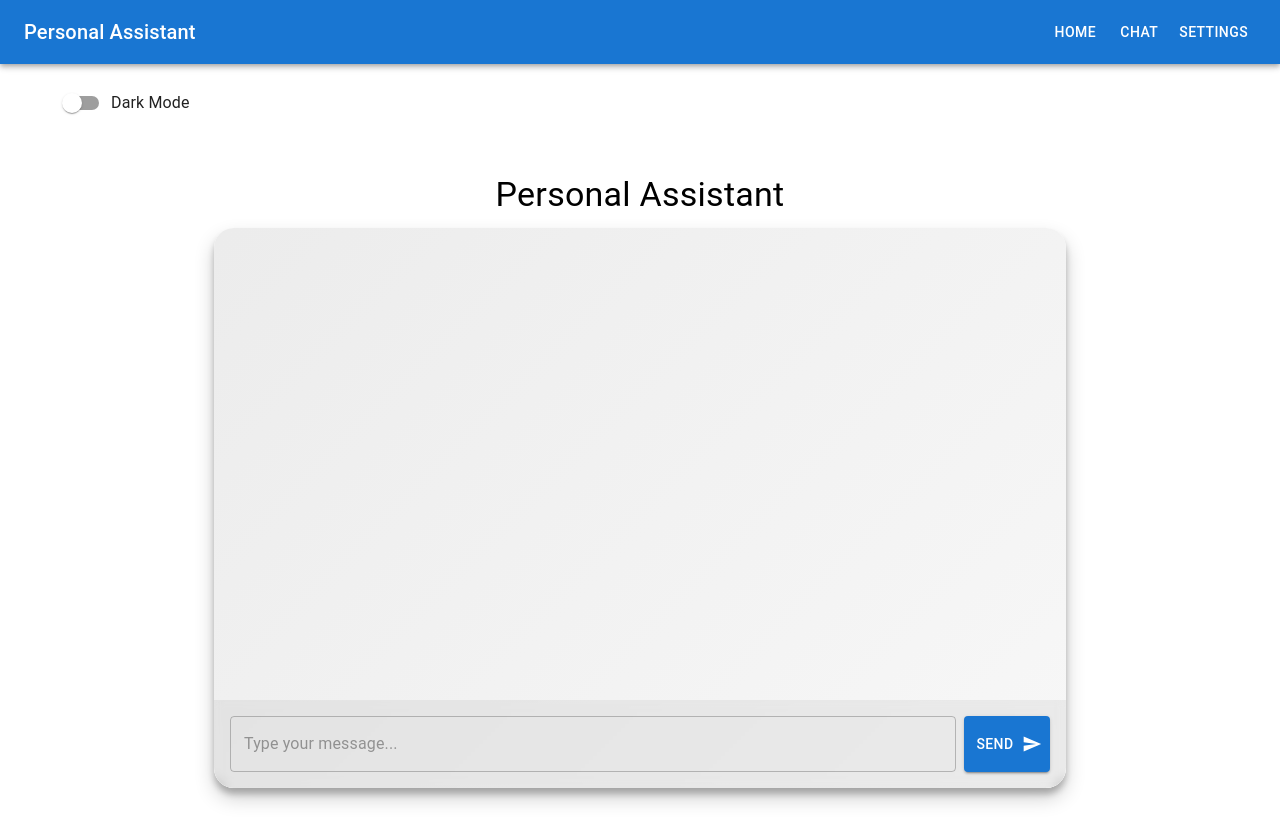
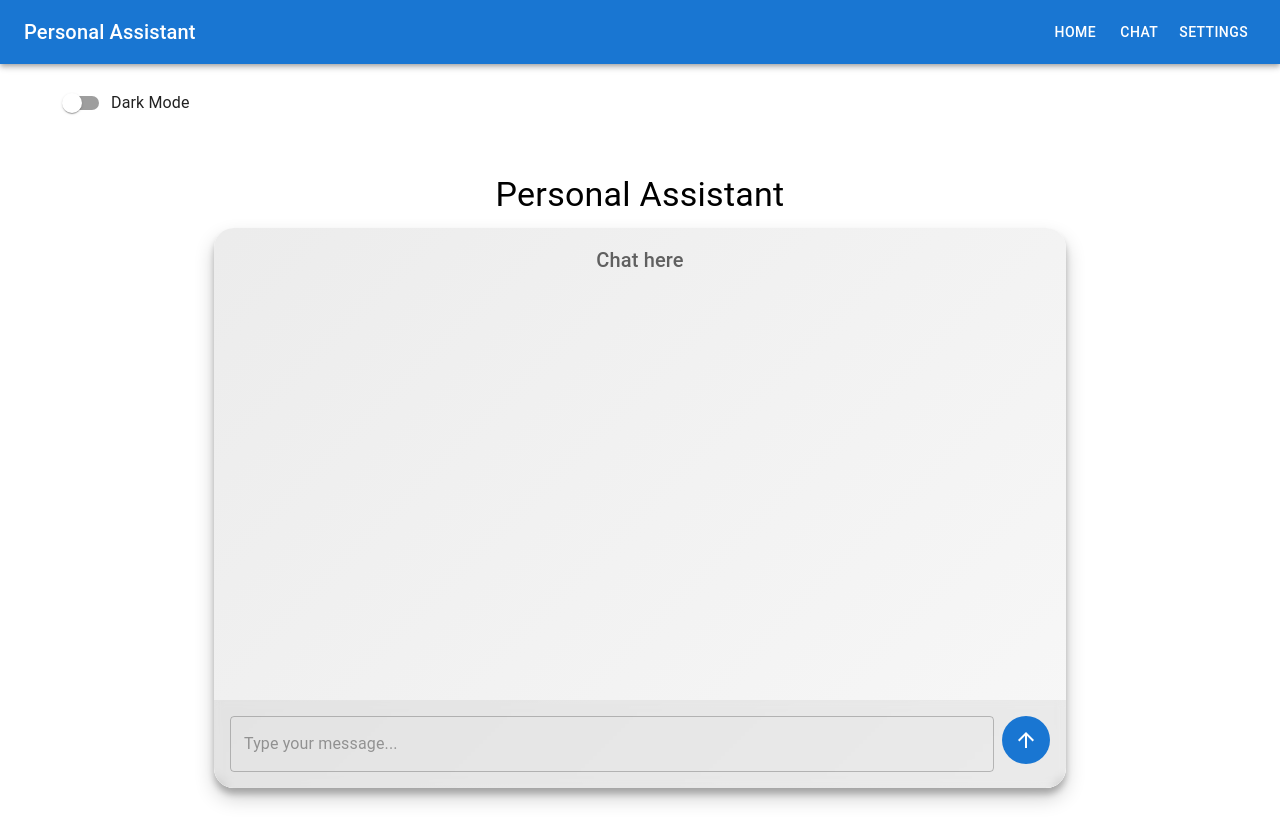
Before and after one commit to lyfe691/LyfeAI, a React (Create React App) app in the folder personal-assistant-frontend-bak/: page /chat in a window 1280 px wide. Built offline with nearby package versions, Linux system fonts and the light colour scheme; sample sign-in values are in the browser's storage; the HTML template or start-up script is replaced by a standard one.

Commit message:
update chat

```diff
--- a/personal-assistant-frontend-bak/src/components/Chat.js
+++ b/personal-assistant-frontend-bak/src/components/Chat.js
@@ -1,3 +1,4 @@
+// src/components/Chat.js
 import React, { useState, useRef, useEffect } from 'react';
 import axios from 'axios';
 import {
@@ -5,7 +6,6 @@ import {
   Box,
   Typography,
   TextField,
-  Button,
   Paper,
   List,
   ListItem,
@@ -14,9 +14,11 @@ import {
   createTheme,
   Alert,
   useTheme,
+  IconButton,
 } from '@mui/material';
 import { styled, keyframes } from '@mui/system';
 import SendIcon from '@mui/icons-material/Send';
+import ArrowUpwardIcon from '@mui/icons-material/ArrowUpward';
 import { CSSTransition } from 'react-transition-group';
 import './Chat.css';
 
@@ -92,6 +94,17 @@ const InputContainer = styled(Box)(({ theme }) => ({
   backdropFilter: 'blur(5px)',
 }));
 
+const RoundIconButton = styled(IconButton)(({ theme }) => ({
+  borderRadius: '50%',
+  width: '48px',
+  height: '48px',
+  backgroundColor: theme.palette.primary.main,
+  color: 'white',
+  '&:hover': {
+    backgroundColor: theme.palette.primary.dark,
+  },
+}));
+
 function Chat() {
   const [message, setMessage] = useState('');
   const [chatHistory, setChatHistory] = useState([]);
@@ -145,7 +158,20 @@ function Chat() {
         </Typography>
         <ChatContainer theme={theme}>
           <ChatList theme={theme}>
-            {chatHistory.map((chat, index) => (
+            {chatHistory.length === 0 ? (
+              <Typography
+                variant="h6"
+                sx={{
+                  textAlign: 'center',
+                  color: theme.palette.text.secondary,
+                  marginTop: 'auto',
+                  marginBottom: 'auto',
+                }}
+              >
+                Chat here
+              </Typography>
+            ) : (
+              chatHistory.map((chat, index) => (
                 <React.Fragment key={index}>
                   <ListItem sx={{ justifyContent: 'flex-end' }}>
                     <MessageBubble primary={chat.user} align="right" theme={theme} />
@@ -154,7 +180,8 @@ function Chat() {
                     <MessageBubble primary={chat.bot} align="left" theme={theme} />
                   </ListItem>
                 </React.Fragment>
-            ))}
+              ))
+            )}
             <div ref={chatEndRef} />
           </ChatList>
           <CSSTransition
@@ -163,8 +190,8 @@ function Chat() {
             classNames="fade"
             unmountOnExit
           >
-            <Box sx={{ mb: 2 }}>
-              <Alert severity="error">{error}</Alert>
+            <Box sx={{ mb: 2, width: 'fit-content', mx: 'auto' }}>
+              <Alert severity="error" sx={{ fontSize: '0.875rem' }}>{error}</Alert>
             </Box>
           </CSSTransition>
           <InputContainer component="form" onSubmit={handleSubmit} theme={theme}>
@@ -176,9 +203,9 @@ function Chat() {
               onChange={(e) => setMessage(e.target.value)}
               sx={{ mr: 1 }}
             />
-            <Button type="submit" variant="contained" color="primary" endIcon={<SendIcon />}>
-              Send
-            </Button>
+            <RoundIconButton type="submit" color="primary">
+              <ArrowUpwardIcon />
+            </RoundIconButton>
           </InputContainer>
         </ChatContainer>
       </Container>
```
Lines whose indentation alone changed are shown as unchanged.
